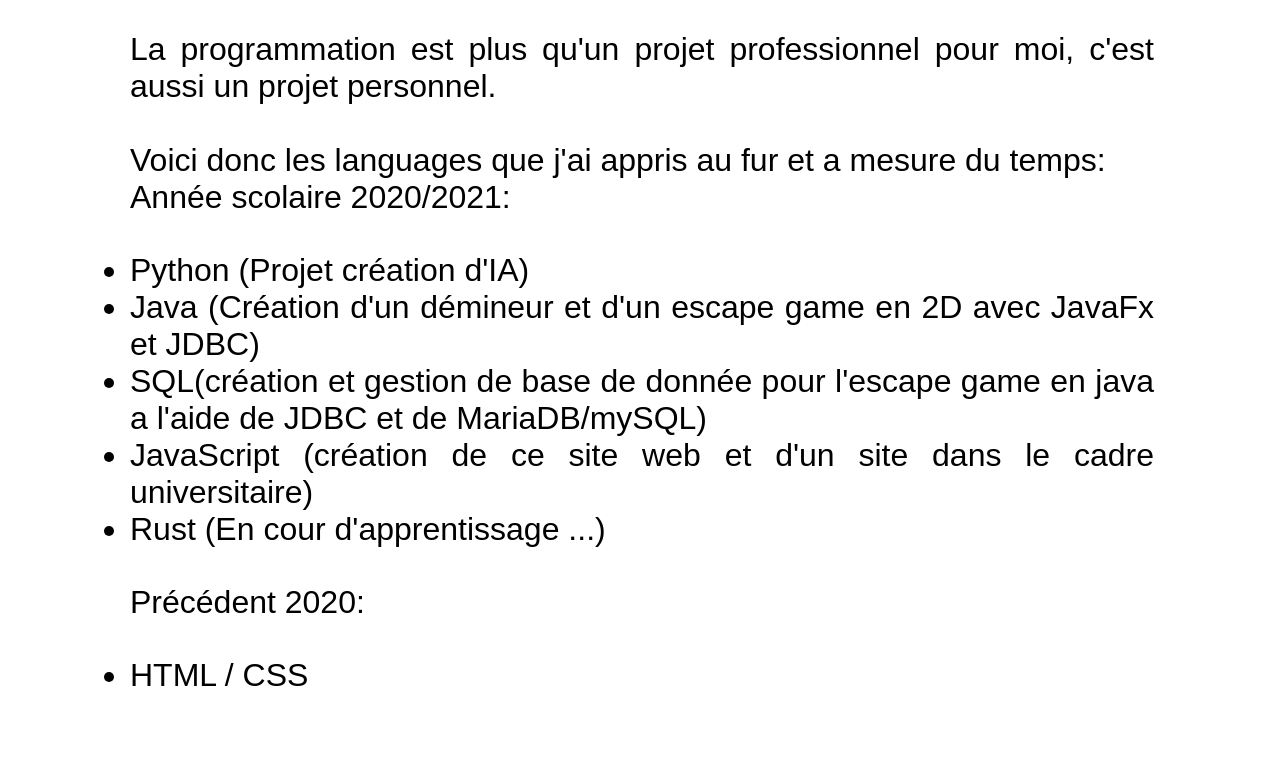
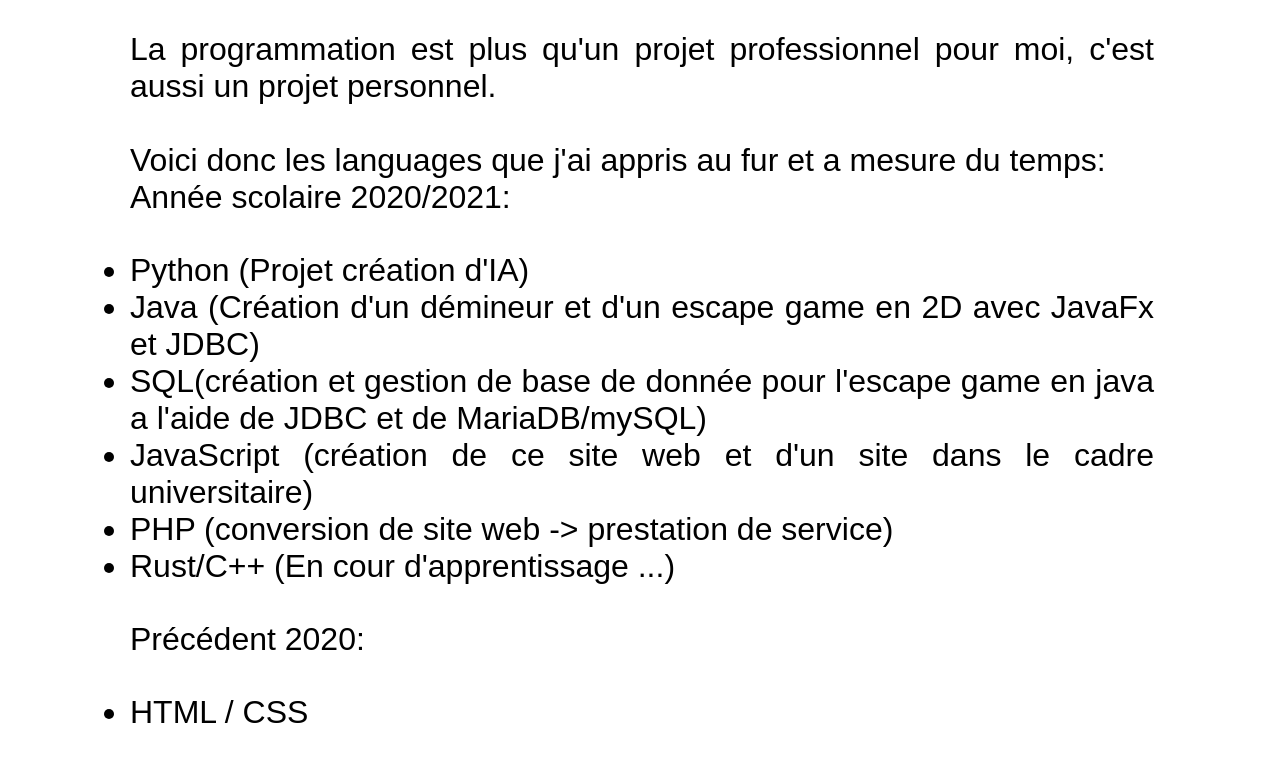
Before and after one commit to Pxtchi/Pxtchi.github.io, a plain HTML site: page HTML/aboutme.html in a window 1280 px wide. Shown: the part 556-1317 px from the top of the page. Drawn offline with Linux system fonts and the light colour scheme.

Commit message:
Actualisation des informations

```diff
--- a/HTML/aboutme.html
+++ b/HTML/aboutme.html
@@ -34,8 +34,9 @@
             <li>Python (Projet création d'IA)</li>
             <li>Java (Création d'un démineur et d'un escape game en 2D avec JavaFx et JDBC)</li>
             <li>SQL(création et gestion de base de donnée pour l'escape game en java a l'aide de JDBC et de MariaDB/mySQL)</li>
-            <li> JavaScript (création de ce site web et d'un site dans le cadre universitaire) </li>
-            <li>Rust (En cour d'apprentissage ...)</li>
+            <li>JavaScript (création de ce site web et d'un site dans le cadre universitaire) </li>
+            <li>PHP (conversion de site web -> prestation de service)</li>
+            <li>Rust/C++ (En cour d'apprentissage ...)</li>
         </ul>
 
     <p class ="textprojet1">Précédent 2020: <br></p>
```
Also changed, not shown: index.html (+1 -1 lines).
